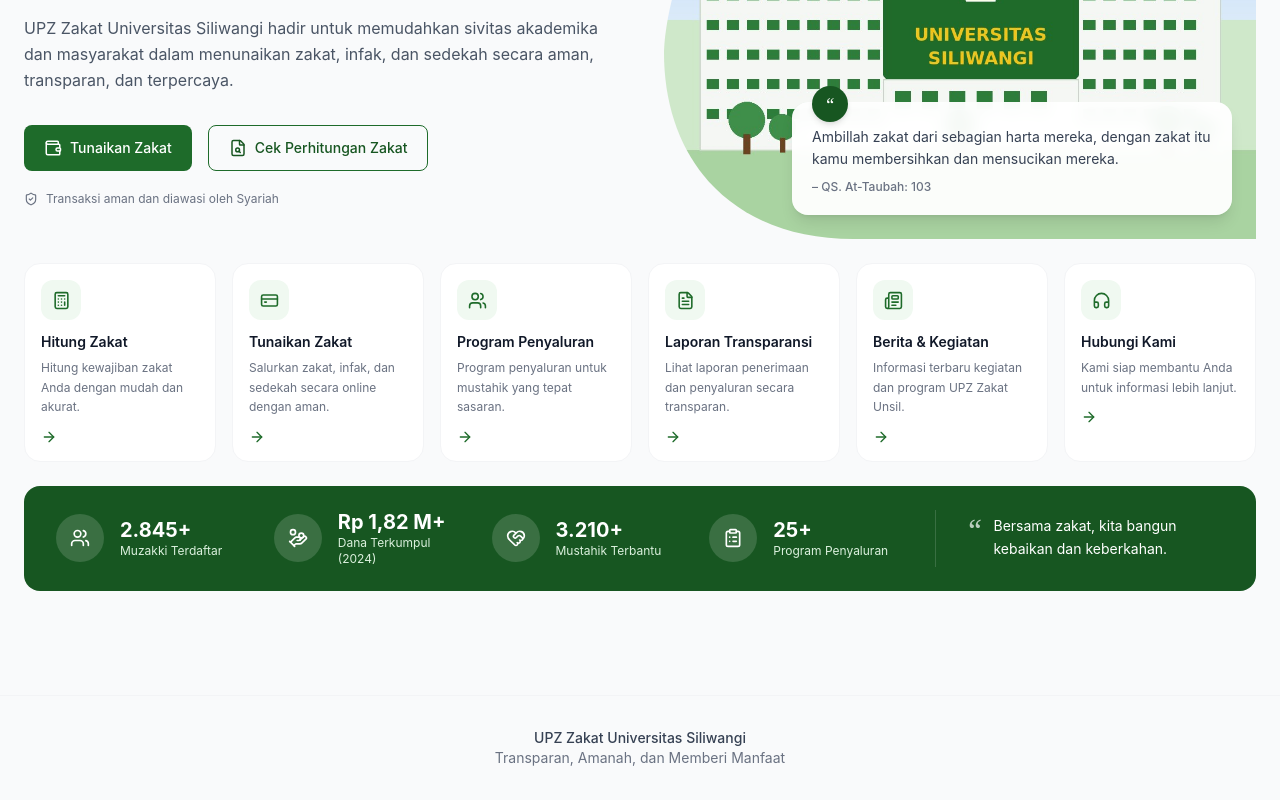
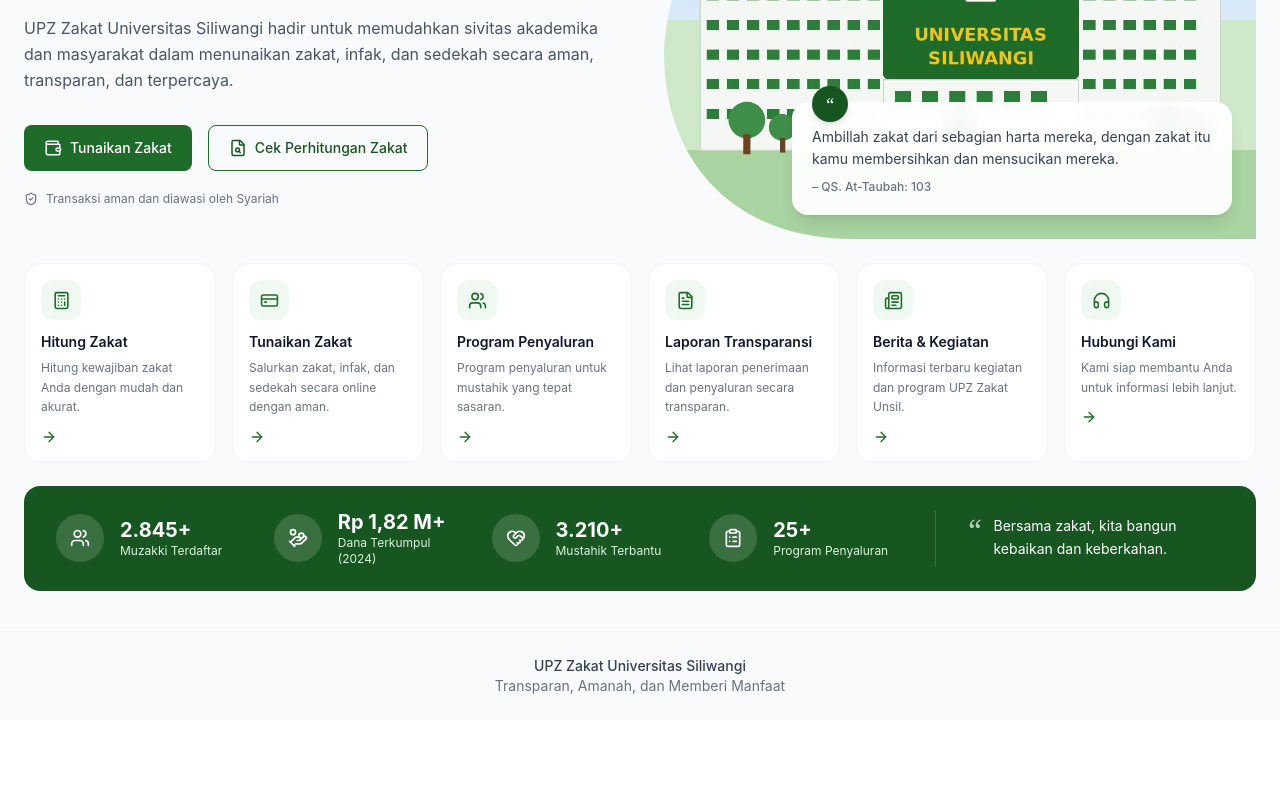
Before and after one commit to fadhilahendani21/upz-zakat-frontend, a React (Vite) app: page / in a window 1280 px wide. Shown: the part 334-1134 px from the top of the page. After the commit the page ends 1054 px from the top, so only its background shows below. Built offline with nearby package versions, Linux system fonts and the light colour scheme.

Commit message:
Rapetin jarak StatsBar ke footer landing page

```diff
--- a/src/components/landing/StatsBar.jsx
+++ b/src/components/landing/StatsBar.jsx
@@ -29,7 +29,7 @@
   ];
 
   return (
-    <section className="max-w-7xl mx-auto px-6 pb-16">
+    <section className="max-w-7xl mx-auto px-6 pb-8">
       <div className="bg-brand-700 rounded-2xl px-8 py-6 flex flex-col lg:flex-row lg:items-center lg:divide-x lg:divide-white/15 gap-6 lg:gap-0">
         <div className="flex-1 grid sm:grid-cols-2 lg:grid-cols-4 gap-6 lg:pr-8">
           {items.map((item) => (
--- a/src/layouts/PublicLayout.jsx
+++ b/src/layouts/PublicLayout.jsx
@@ -8,7 +8,7 @@
       <main>
         <Outlet />
       </main>
-      <footer className="text-center py-8 text-sm text-gray-500 border-t border-gray-100 mt-10">
+      <footer className="text-center py-6 text-sm text-gray-500 border-t border-gray-100 mt-2">
         <p className="font-medium text-gray-700">
           UPZ Zakat Universitas Siliwangi
         </p>
```
